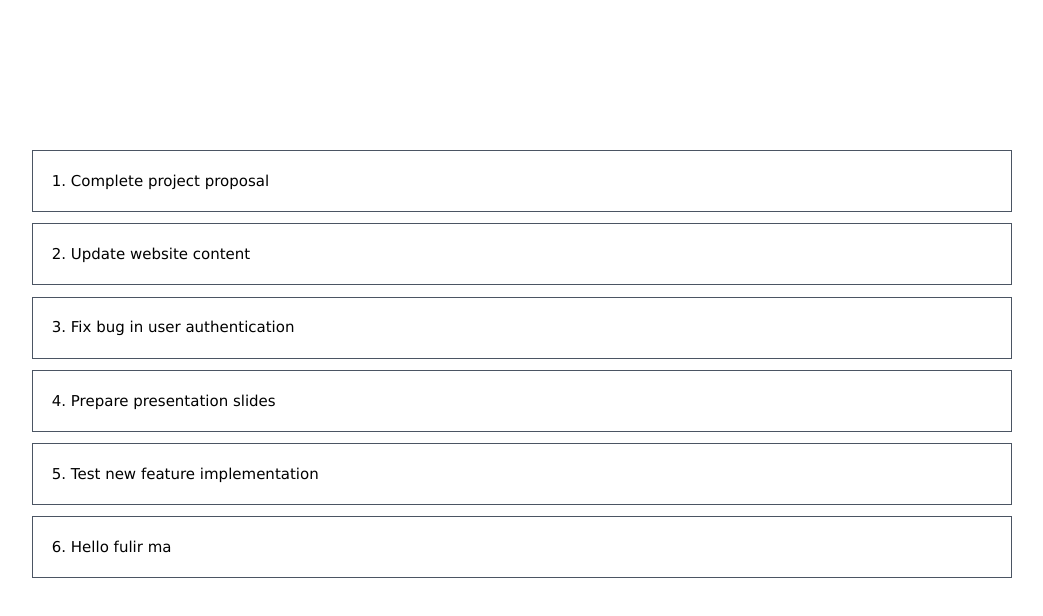
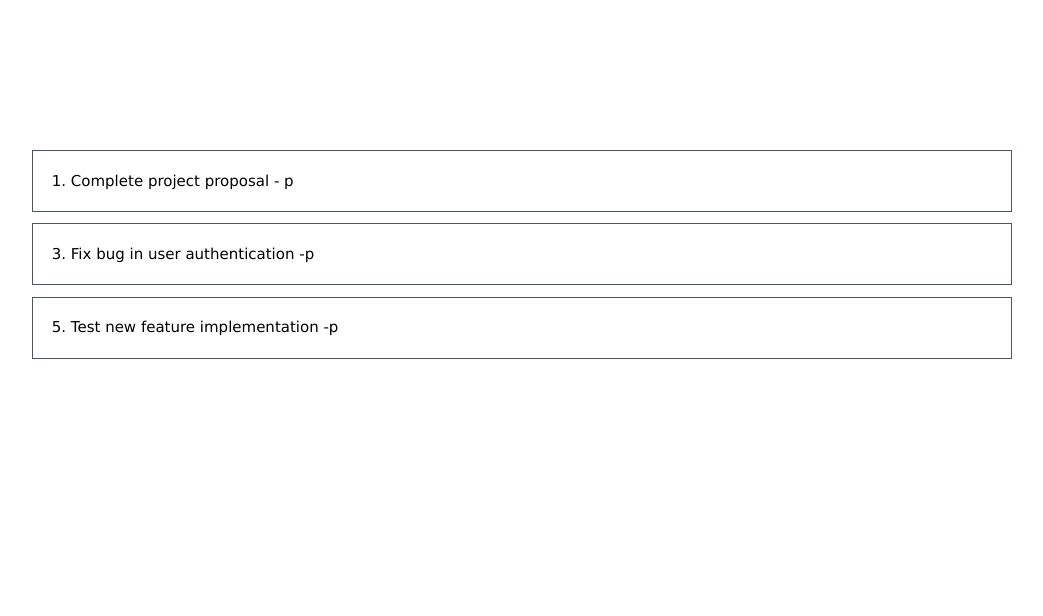
Before and after one commit to Ashik384/vue-play, a Vue app: page / in a window 1280 px wide. Shown: the top 616 px of the page, without its empty margins (118-1161 px from the left). Built offline with nearby package versions, Linux system fonts and the light colour scheme.

Commit message:
Filter In loop

```diff
--- a/src/components/loop/loop.vue
+++ b/src/components/loop/loop.vue
@@ -1,20 +1,37 @@
 <script setup>
 // const items = [1, 2, 3, 4, 5, 6];
 //List Rendaring - means in vue when we render loop
+// const tasks = [
+//   "Complete project proposal",
+//   "Update website content",
+//   "Fix bug in user authentication",
+//   "Prepare presentation slides",
+//   "Test new feature implementation",
+//   "Hello fulir ma",
+// ];
+
 const tasks = [
-  "Complete project proposal",
-  "Update website content",
-  "Fix bug in user authentication",
-  "Prepare presentation slides",
-  "Test new feature implementation",
-  "Hello fulir ma",
+    { id: 1, title: "Complete project proposal - p", status: "In Progress" },
+    { id: 2, title: "Update website content - c", status: "Completed" },
+    { id: 3, title: "Fix bug in user authentication -p", status: "In Progress" },
+    { id: 4, title: "Prepare presentation slides -pen", status: "Pending" },
+    { id: 5, title: "Test new feature implementation -p", status: "In Progress" },
 ];
+
+
+function getCompletedTasks() {
+    return tasks.filter( function(task){
+        return  "In Progress" == task.status
+    })
+}
+
 </script>
 
 <template>
   <section class="mx-auto container p-40">
     <section class="mx-auto container space-y-3">
-        <div class="p-5 border border-gray-600 text-left" v-for="(task, index) in tasks" :key="index"> {{ index+1 }}. {{ task }} </div>
+        <!-- <div class="p-5 border border-gray-600 text-left" v-for="(task, index) in tasks" :key="task.id">{{ task.id }}. {{ task.title }} </div> -->
+        <div class="p-5 border border-gray-600 text-left" v-for="(task, index) in getCompletedTasks()" :key="task.id">{{ task.id }}. {{ task.title }} </div>
     </section>
   </section>
 </template>
```
